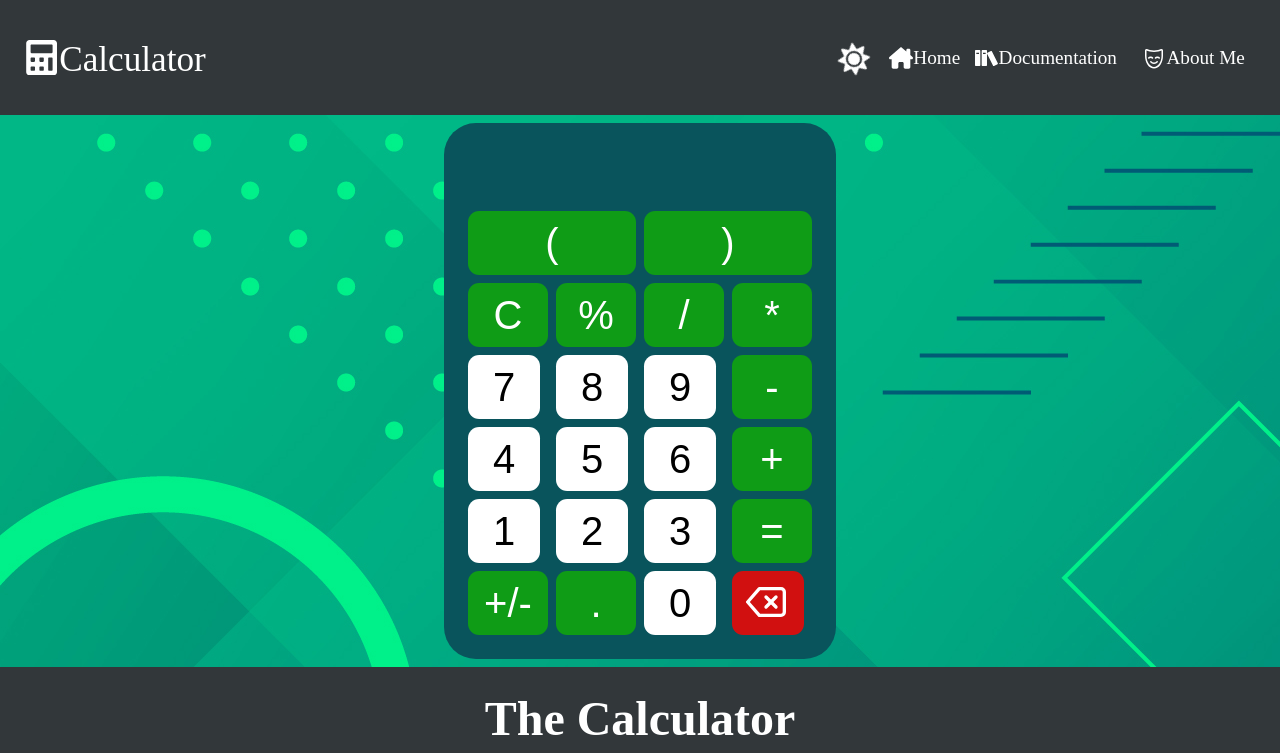
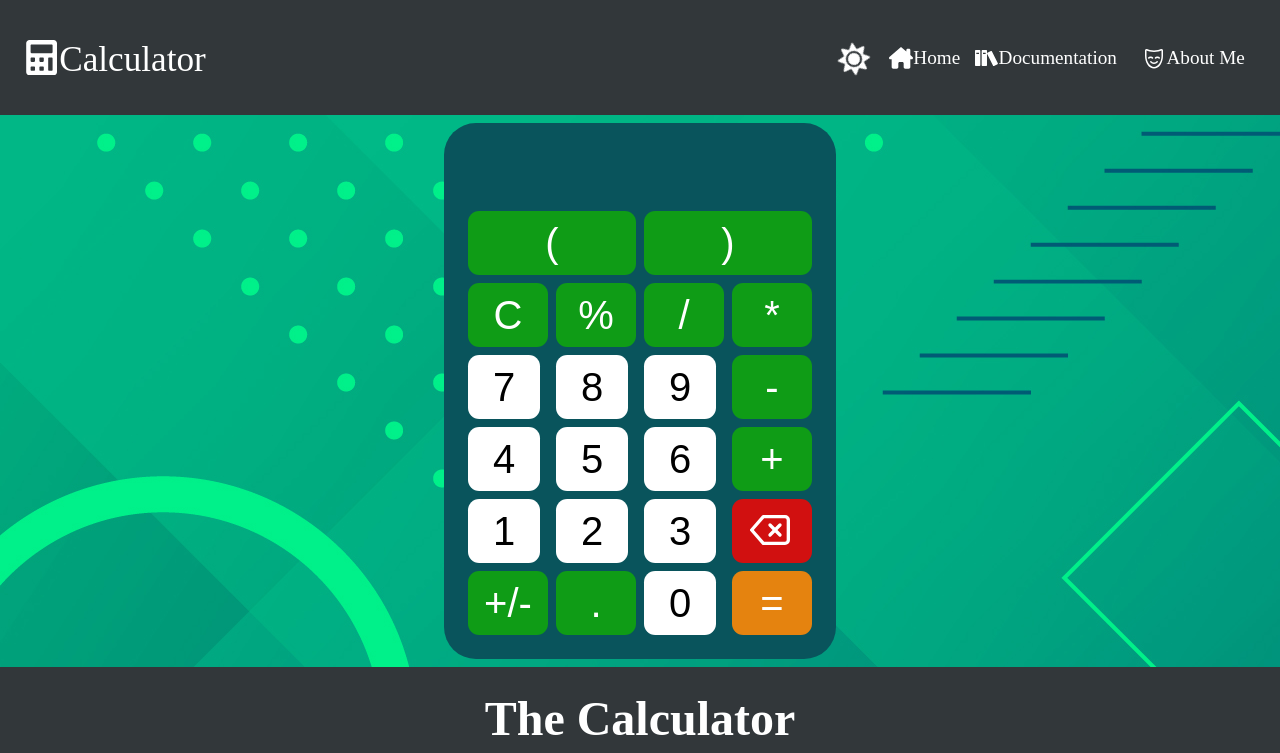
Before and after one commit to DeiNas77/Calculator-ReactJs, a React (Vite) app: page /documentation in a window 1280 px wide. Shown: the top 753 px of the page. Built offline with nearby package versions, Linux system fonts and the light colour scheme.

Commit message:
Add-modifications-and-functions-in-the-calculator-buttons-and-styles

```diff
--- a/src/components/Calculator.jsx
+++ b/src/components/Calculator.jsx
@@ -52,7 +52,7 @@ function Calculator() {
       let result = ''
       if(data.display.includes('%')){
         let values = data.display.split('%')
-        result = eval(`${values[1]}*${values[0]}/100`)
+        result = eval(`${values[0]}/100`)
       }else{
         result = eval(data.display);
       }
@@ -85,15 +85,12 @@ function Calculator() {
       <Button value="1" type="Button__normal" HandleClick={listenEvent} />
       <Button value="2" type="Button__normal" HandleClick={listenEvent} />
       <Button value="3" type="Button__normal" HandleClick={listenEvent} />
-      <Button value="=" type="Button__special" HandleClick={result} />
+      <Button value={<FiDelete className="Button__icon-delete" />} HandleClick={deleteNumbers} type="Button__delete"/>
       <Button value="+/-" type="Button__special" HandleClick={listenEvent} />
       <Button value="." type="Button__special" HandleClick={listenEvent} />
       <Button value="0" type="Button__normal" HandleClick={listenEvent} />
-      <Button
-        value={<FiDelete className="Button__icon-delete" />}
-        HandleClick={deleteNumbers}
-        type="Button__delete"
-      />
+      <Button value="=" type="Button__equal" HandleClick={result} />
+
     </div>
   );
 }
--- a/src/styles/App.css
+++ b/src/styles/App.css
@@ -25,6 +25,7 @@ body {
   --Grid__button-delete: #d11010;
   --Grid__button-delete-active: #d85a5a;
   --Grid__button-special: #0f9c16;
+  --Grid__button-equal: #e5830f ;
   --Grid__button-special-active: #2fc237;
   --Grid__button-special-colorText: #ffffff;
   --Grid__color-input-display: #ffffff;
@@ -62,6 +63,7 @@ body {
   --Grid__button-delete: #d11010;
   --Grid__button-delete-active: #d85a5a;
   --Grid__button-special: #0f9c16;
+  --Grid__button-equal: #e5830f ;
   --Grid__button-special-active: #2fc237;
   --Grid__button-special-colorText: #ffffff;
   --Grid__color-input-display: #ffffff;
@@ -99,6 +101,7 @@ body {
   --Grid__button-delete: #d11010;
   --Grid__button-delete-active: #d85a5a;
   --Grid__button-special: #19206b;
+  --Grid__button-equal: #1ca00a ;
   --Grid__button-special-active: #1928ca;
   --Grid__button-special-colorText: #ffffff;
   --Grid__color-input-display: #000000;
--- a/src/styles/FormCalculator.css
+++ b/src/styles/FormCalculator.css
@@ -32,7 +32,7 @@
 .Grid__result {
   grid-column: span 4;
   text-align: right;
-  font-size: 1.5rem;
+  font-size: 2.5rem;
   background-color: var(--Grid__Container);
   color: var(  --Grid__color-input-result);
   border: none;
@@ -81,11 +81,23 @@
   border: none;
   font-size: 2.5rem;
   height: 4rem;
-  width: 4.5rem;
   border-radius: 0.7rem;
   color: var(--Grid__button-special-colorText);
   background-color: var(--Grid__button-delete);
   cursor: pointer;
+}
+.Button__equal {
+  height: 4rem;
+  width: 100%;
+  border-radius: 0.7rem;
+  font-size: 2.5rem;
+  align-items: center;
+  justify-content: center;
+  border: none;
+  color: var( --Grid__button-special-colorText);
+  background-color: var( --Grid__button-equal);
+  cursor: pointer;
+  transition: background-color 0.4s ease;
 }
 .Button__delete:active{
   background-color: var(--Grid__button-delete-active);
```
